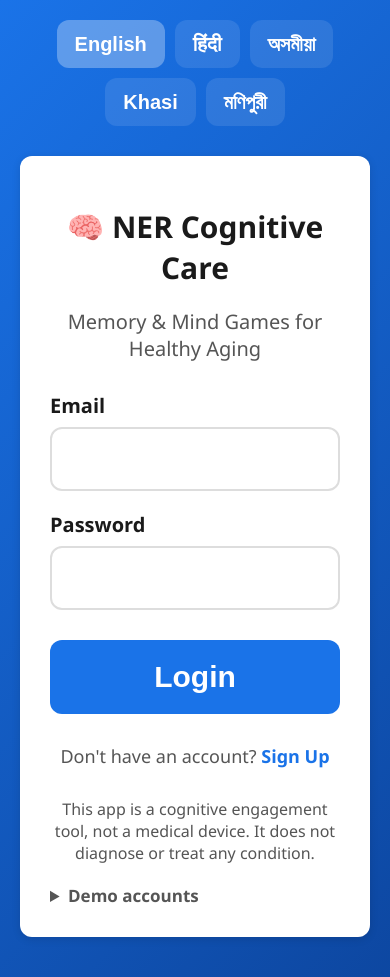
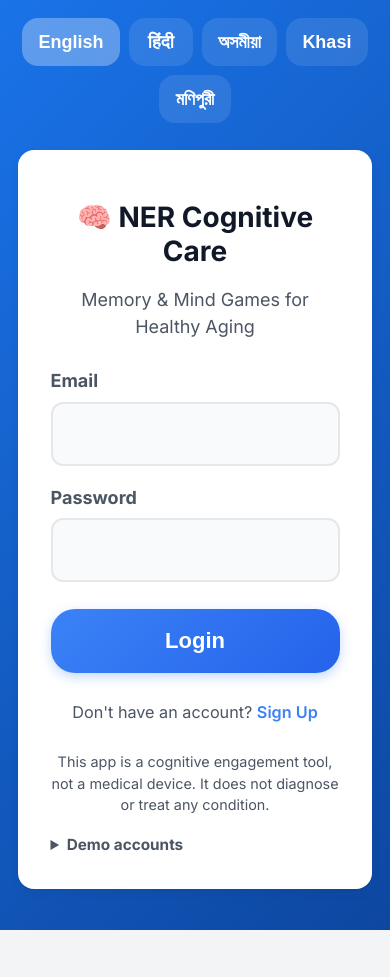
Before and after one commit to JhakaasJai/brain_blast, a React (Vite) app in the folder frontend/: page /login in a window 390 px wide. After the commit the page ends 930 px from the top, so only its background shows below. Built offline with nearby package versions, Linux system fonts and the light colour scheme; no server answers.

Commit message:
feat: implement extensive UI/UX overhaul with modern accessibility standards, glassmorphism, and responsive elderly-friendly layouts

```diff
--- a/frontend/src/index.css
+++ b/frontend/src/index.css
@@ -1,42 +1,63 @@
-/* Global styles — elderly-friendly design system */
+/* Global styles — modern, accessible, and elderly-friendly design system */
+
+@import url('https://fonts.googleapis.com/css2?family=Inter:wght@400;500;600;700;800&display=swap');
 
 *, *::before, *::after {
   box-sizing: border-box;
 }
 
 :root {
-  --color-primary: #1a73e8;
-  --color-primary-dark: #1557b0;
-  --color-success: #2e7d32;
-  --color-warning: #e65100;
-  --color-danger: #c62828;
-  --color-bg: #f8f9fa;
+  /* Modern soft color palette */
+  --color-primary: #3b82f6; /* Modern Blue */
+  --color-primary-dark: #2563eb;
+  --color-primary-light: #eff6ff;
+  --color-success: #10b981; /* Emerald */
+  --color-success-dark: #059669;
+  --color-warning: #f59e0b; /* Amber */
+  --color-danger: #ef4444; /* Red */
+
+  --color-bg: #f3f4f6; /* Soft gray background */
   --color-surface: #ffffff;
-  --color-text: #1a1a1a;
-  --color-text-secondary: #555;
-  --color-border: #ddd;
-  --font-size-base: 20px;
-  --font-size-lg: 24px;
-  --font-size-xl: 30px;
-  --font-size-xxl: 38px;
+  --color-text: #1f2937; /* Dark slate for high contrast */
+  --color-text-secondary: #4b5563; /* Medium slate */
+  --color-border: #e5e7eb;
+
+  /* Typography */
+  --font-size-base: 18px;
+  --font-size-lg: 22px;
+  --font-size-xl: 28px;
+  --font-size-xxl: 36px;
+
+  /* Layout constraints */
   --tap-min: 64px;           /* minimum tap target — spec requirement */
-  --radius: 12px;
-  --shadow: 0 2px 8px rgba(0,0,0,0.12);
+  --radius: 16px;            /* Modern large rounded corners */
+  --radius-lg: 24px;
+  --shadow: 0 4px 12px rgba(0,0,0,0.05), 0 1px 2px rgba(0,0,0,0.02);
+  --shadow-hover: 0 10px 25px rgba(0,0,0,0.1), 0 4px 6px rgba(0,0,0,0.05);
 }
 
 html {
   font-size: var(--font-size-base);
   background: var(--color-bg);
   color: var(--color-text);
+  -webkit-font-smoothing: antialiased;
 }
 
 body {
   margin: 0;
-  font-family: 'Segoe UI', system-ui, -apple-system, sans-serif;
+  font-family: 'Inter', -apple-system, system-ui, sans-serif;
   min-height: 100vh;
+  line-height: 1.5;
 }
 
-/* Elderly-friendly button — large tap target, high contrast */
+/* Base Headings */
+h1, h2, h3, h4, h5, h6 {
+  color: #111827;
+  font-weight: 700;
+  line-height: 1.2;
+}
+
+/* Elderly-friendly button — large tap target, high contrast, soft shadows */
 .btn {
   display: inline-flex;
   align-items: center;
@@ -45,206 +66,246 @@ body {
   min-height: var(--tap-min);
   min-width: var(--tap-min);
   padding: 0.75rem 1.5rem;
-  font-size: var(--font-size-lg);
-  font-weight: 700;
+  font-size: 1.1rem;
+  font-weight: 600;
   border-radius: var(--radius);
   border: none;
   cursor: pointer;
   text-decoration: none;
-  transition: transform 0.1s, opacity 0.15s;
+  transition: all 0.2s cubic-bezier(0.4, 0, 0.2, 1);
   user-select: none;
 }
-.btn:active { transform: scale(0.97); }
+.btn:active { transform: scale(0.96); }
 .btn:focus-visible, .game-tile:focus-visible, input:focus-visible, select:focus-visible, textarea:focus-visible {
-  outline: 4px solid #ffbf00;
-  outline-offset: 3px;
+  outline: 4px solid var(--color-warning);
+  outline-offset: 2px;
 }
-.btn:disabled { opacity: 0.5; cursor: not-allowed; }
+.btn:disabled { opacity: 0.5; cursor: not-allowed; transform: none; box-shadow: none; }
 
-.btn-primary { background: var(--color-primary); color: #fff; }
-.btn-primary:hover { background: var(--color-primary-dark); }
-.btn-success { background: var(--color-success); color: #fff; }
+.btn-primary {
+  background: linear-gradient(135deg, var(--color-primary), var(--color-primary-dark));
+  color: #fff;
+  box-shadow: 0 4px 12px rgba(59, 130, 246, 0.3);
+}
+.btn-primary:hover {
+  background: linear-gradient(135deg, var(--color-primary-dark), #1d4ed8);
+  box-shadow: 0 6px 16px rgba(59, 130, 246, 0.4);
+}
+.btn-success { background: linear-gradient(135deg, var(--color-success), var(--color-success-dark)); color: #fff; box-shadow: 0 4px 12px rgba(16, 185, 129, 0.3); }
 .btn-danger  { background: var(--color-danger); color: #fff; }
 .btn-warning { background: var(--color-warning); color: #fff; }
-.btn-outline { background: transparent; border: 3px solid var(--color-primary); color: var(--color-primary); }
-.btn-ghost   { background: transparent; color: var(--color-text); }
-.btn-lg { font-size: var(--font-size-xl); padding: 1rem 2rem; }
+.btn-outline { background: transparent; border: 2px solid var(--color-primary); color: var(--color-primary); }
+.btn-outline:hover { background: var(--color-primary-light); }
+.btn-ghost   { background: transparent; color: var(--color-text-secondary); }
+.btn-ghost:hover { background: #e5e7eb; color: var(--color-text); }
+.btn-lg { font-size: var(--font-size-lg); padding: 1rem 2rem; border-radius: var(--radius-lg); }
 .btn-block { width: 100%; }
 
-/* Card */
+/* Card - soft premium style */
 .card {
   background: var(--color-surface);
   border-radius: var(--radius);
   box-shadow: var(--shadow);
-  padding: 1.5rem;
-  margin-bottom: 1rem;
+  padding: 1.75rem;
+  margin-bottom: 1.25rem;
+  border: 1px solid rgba(255,255,255,0.8);
+  transition: box-shadow 0.2s;
+}
+.card:hover {
+  box-shadow: var(--shadow-hover);
 }
 
 /* Page container */
 .page {
-  max-width: 600px;
+  max-width: 680px;
   margin: 0 auto;
-  padding: 1rem;
+  padding: 1.5rem;
 }
 
-/* Header / nav */
+/* Header / nav - Glassmorphism */
 .app-header {
-  background: var(--color-primary);
+  background: rgba(59, 130, 246, 0.95);
+  backdrop-filter: blur(10px);
+  -webkit-backdrop-filter: blur(10px);
   color: #fff;
-  padding: 0.75rem 1rem;
+  padding: 1rem 1.5rem;
   display: flex;
   align-items: center;
   justify-content: space-between;
   position: sticky;
   top: 0;
   z-index: 100;
-  box-shadow: var(--shadow);
+  box-shadow: 0 4px 20px rgba(0,0,0,0.1);
 }
-.app-header h1 { margin: 0; font-size: var(--font-size-lg); }
+.app-header h1 { margin: 0; font-size: var(--font-size-lg); letter-spacing: -0.02em; }
 
 /* Form inputs */
 .input {
   width: 100%;
   min-height: var(--tap-min);
-  padding: 0.75rem 1rem;
-  font-size: var(--font-size-lg);
+  padding: 0.85rem 1rem;
+  font-size: 1.05rem;
+  font-family: inherit;
   border: 2px solid var(--color-border);
-  border-radius: var(--radius);
-  background: #fff;
+  border-radius: 12px;
+  background: #f9fafb;
   color: var(--color-text);
+  transition: all 0.2s;
 }
 .input:focus {
-  outline: 3px solid var(--color-primary);
+  outline: none;
+  background: #fff;
   border-color: var(--color-primary);
+  box-shadow: 0 0 0 4px var(--color-primary-light);
 }
 label {
   display: block;
   margin-top: 1rem;
-  margin-bottom: 0.35rem;
-  font-weight: 700;
+  margin-bottom: 0.4rem;
+  font-weight: 600;
+  color: var(--color-text-secondary);
 }
-.textarea { min-height: 110px; resize: vertical; }
-.error-text { color: var(--color-danger); font-weight: 700; }
-.disclaimer { border-left: 4px solid var(--color-warning); padding: 0.75rem; background: #fff8e1; font-size: 0.9rem; }
+.textarea { min-height: 120px; resize: vertical; }
+.error-text { color: var(--color-danger); font-weight: 600; margin-top: 0.5rem; }
+.disclaimer { border-left: 4px solid var(--color-warning); padding: 1rem; background: #fffbeb; font-size: 0.95rem; border-radius: 8px; color: #92400e; }
 
 /* Sync indicator */
 .sync-bar {
+  background: #fef3c7;
+  color: #92400e;
+  text-align: center;
+  padding: 0.5rem 1rem;
+  font-size: 0.95rem;
+  font-weight: 600;
   cursor: pointer;
   width: 100%;
+  border-bottom: 1px solid #fde68a;
 }
 .sync-panel {
   position: fixed;
-  top: 3.2rem;
-  right: 1rem;
+  top: 4.5rem;
+  right: 1.5rem;
   z-index: 20;
-  max-width: 26rem;
-  box-shadow: 0 8px 24px rgba(0,0,0,0.18);
+  max-width: 28rem;
+  border-radius: var(--radius);
+  box-shadow: var(--shadow-hover);
 }
 .sync-conflict {
   border-top: 1px solid var(--color-border);
-  margin-top: 0.75rem;
-  padding-top: 0.75rem;
+  margin-top: 1rem;
+  padding-top: 1rem;
   display: grid;
-  gap: 0.4rem;
-}
-
-.sync-bar {
-  background: #fff3cd;
-  color: #856404;
-  text-align: center;
-  padding: 0.4rem 1rem;
-  font-size: 0.9rem;
-  font-weight: 600;
+  gap: 0.5rem;
 }
 
 /* Notification badge */
 .notification-toast {
   position: fixed;
-  bottom: 1.5rem;
+  bottom: 2rem;
   left: 50%;
   transform: translateX(-50%);
-  background: #333;
-  color: #fff;
-  padding: 1rem 1.5rem;
-  border-radius: var(--radius);
+  background: #1f2937;
+  color: #f9fafb;
+  padding: 1.25rem 2rem;
+  border-radius: 99px;
   max-width: 90vw;
-  font-size: var(--font-size-base);
+  font-size: 1.1rem;
+  font-weight: 500;
   z-index: 9999;
-  box-shadow: 0 4px 16px rgba(0,0,0,0.3);
+  box-shadow: 0 10px 25px rgba(0,0,0,0.2);
 }
 
 /* Reminder full-screen card */
 .reminder-fullscreen {
   position: fixed;
   inset: 0;
-  background: var(--color-warning);
+  background: linear-gradient(135deg, #f59e0b, #d97706);
   display: flex;
   flex-direction: column;
   align-items: center;
   justify-content: center;
   z-index: 9000;
-  padding: 2rem;
+  padding: 2.5rem;
   text-align: center;
   color: #fff;
 }
 .reminder-fullscreen h2 {
-  font-size: var(--font-size-xxl);
+  font-size: 48px;
   margin-bottom: 1rem;
+  line-height: 1.1;
 }
 .reminder-fullscreen p {
-  font-size: var(--font-size-xl);
-  margin-bottom: 2rem;
+  font-size: 28px;
+  margin-bottom: 2.5rem;
+  opacity: 0.9;
 }
 
 /* Role colors */
 .role-badge {
   display: inline-block;
-  padding: 0.2rem 0.7rem;
+  padding: 0.25rem 0.8rem;
   border-radius: 999px;
-  font-size: 0.8rem;
+  font-size: 0.85rem;
   font-weight: 700;
   text-transform: uppercase;
+  letter-spacing: 0.5px;
 }
-.role-patient      { background: #e3f2fd; color: #0d47a1; }
-.role-caregiver    { background: #e8f5e9; color: #1b5e20; }
-.role-health_worker{ background: #fce4ec; color: #880e4f; }
-.role-admin        { background: #f3e5f5; color: #4a148c; }
+.role-patient      { background: #e0e7ff; color: #3730a3; }
+.role-caregiver    { background: #dcfce7; color: #166534; }
+.role-health_worker{ background: #fce7f3; color: #9d174d; }
+.role-admin        { background: #f3e8ff; color: #6b21a8; }
 
-/* Game tile */
+/* Game tile & Priority Cards */
 .patient-priority-card {
-  background: #e8f0fe;
-  border: 2px solid #1a73e8;
+  background: linear-gradient(to right bottom, #ffffff, #eff6ff);
+  border: 2px solid var(--color-primary-light);
   border-radius: var(--radius-lg);
-  padding: 1.25rem;
-  margin: 1rem 0 1.5rem;
+  padding: 1.5rem;
+  margin: 1.5rem 0 2rem;
+  box-shadow: var(--shadow);
 }
-.patient-priority-card h3 { margin-top: 0; }
-.plain-status { color: var(--color-text-secondary); margin-bottom: 1rem; }
+.patient-priority-card h3 { margin-top: 0; color: var(--color-primary-dark); }
+.plain-status { color: var(--color-text-secondary); margin-bottom: 1.25rem; font-size: 1.05rem; }
+
 .game-tile {
   background: var(--color-surface);
-  border-radius: var(--radius);
+  border-radius: var(--radius-lg);
   box-shadow: var(--shadow);
-  padding: 2rem 1.5rem;
+  padding: 2.5rem 1.5rem;
   text-align: center;
   cursor: pointer;
-  transition: transform 0.15s, box-shadow 0.15s;
-  border: 3px solid transparent;
+  transition: all 0.25s cubic-bezier(0.4, 0, 0.2, 1);
+  border: 2px solid transparent;
+  display: flex;
+  flex-direction: column;
+  align-items: center;
 }
 .game-tile:hover, .game-tile:focus {
-  transform: translateY(-3px);
-  box-shadow: 0 6px 20px rgba(0,0,0,0.18);
+  transform: translateY(-5px);
+  box-shadow: var(--shadow-hover);
   border-color: var(--color-primary);
   outline: none;
 }
-.game-tile .tile-icon { font-size: 3rem; display: block; margin-bottom: 0.5rem; }
-.game-tile .tile-name { font-size: var(--font-size-lg); font-weight: 700; }
-.game-tile .tile-diff { font-size: 0.9rem; color: var(--color-text-secondary); margin-top: 0.25rem; }
+.game-tile .tile-icon {
+  font-size: 3.5rem;
+  display: block;
+  margin-bottom: 1rem;
+  background: var(--color-primary-light);
+  width: 90px;
+  height: 90px;
+  line-height: 90px;
+  border-radius: 50%;
+}
+.game-tile .tile-name { font-size: 1.3rem; font-weight: 700; color: var(--color-text); }
+.game-tile .tile-diff { font-size: 0.95rem; font-weight: 500; color: var(--color-primary); margin-top: 0.4rem; }
 
 /* Grid layouts */
-.grid-2 { display: grid; grid-template-columns: 1fr 1fr; gap: 1rem; }
-.grid-3 { display: grid; grid-template-columns: repeat(3, 1fr); gap: 0.75rem; }
-@media (max-width: 400px) {
+.grid-2 { display: grid; grid-template-columns: 1fr 1fr; gap: 1.25rem; }
+.grid-3 { display: grid; grid-template-columns: repeat(3, 1fr); gap: 1rem; }
+@media (max-width: 500px) {
   .grid-2, .grid-3 { grid-template-columns: 1fr; }
+  .game-tile { padding: 1.5rem; flex-direction: row; text-align: left; justify-content: flex-start; gap: 1.5rem; }
+  .game-tile .tile-icon { margin-bottom: 0; width: 64px; height: 64px; line-height: 64px; font-size: 2.5rem; }
 }
 
 @media (prefers-reduced-motion: reduce) {
@@ -256,7 +317,7 @@ label {
   }
 }
 
-/* Utility */
+/* Custom UI Polish Utility */
 .text-center { text-align: center; }
 .mt-1 { margin-top: 0.5rem; }
 .mt-2 { margin-top: 1rem; }
```
Also changed, not shown: frontend/src/pages/PatientHomePage.jsx (+8 -8 lines).
